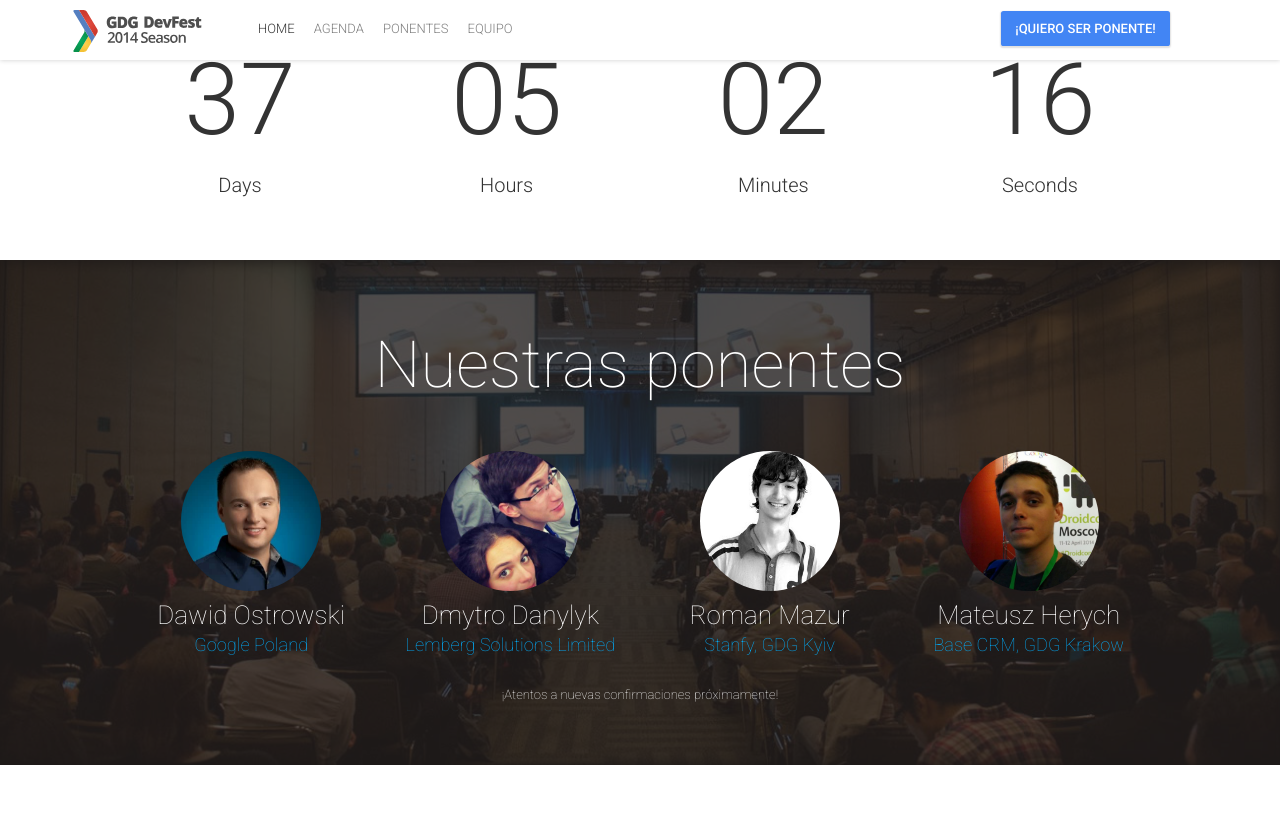
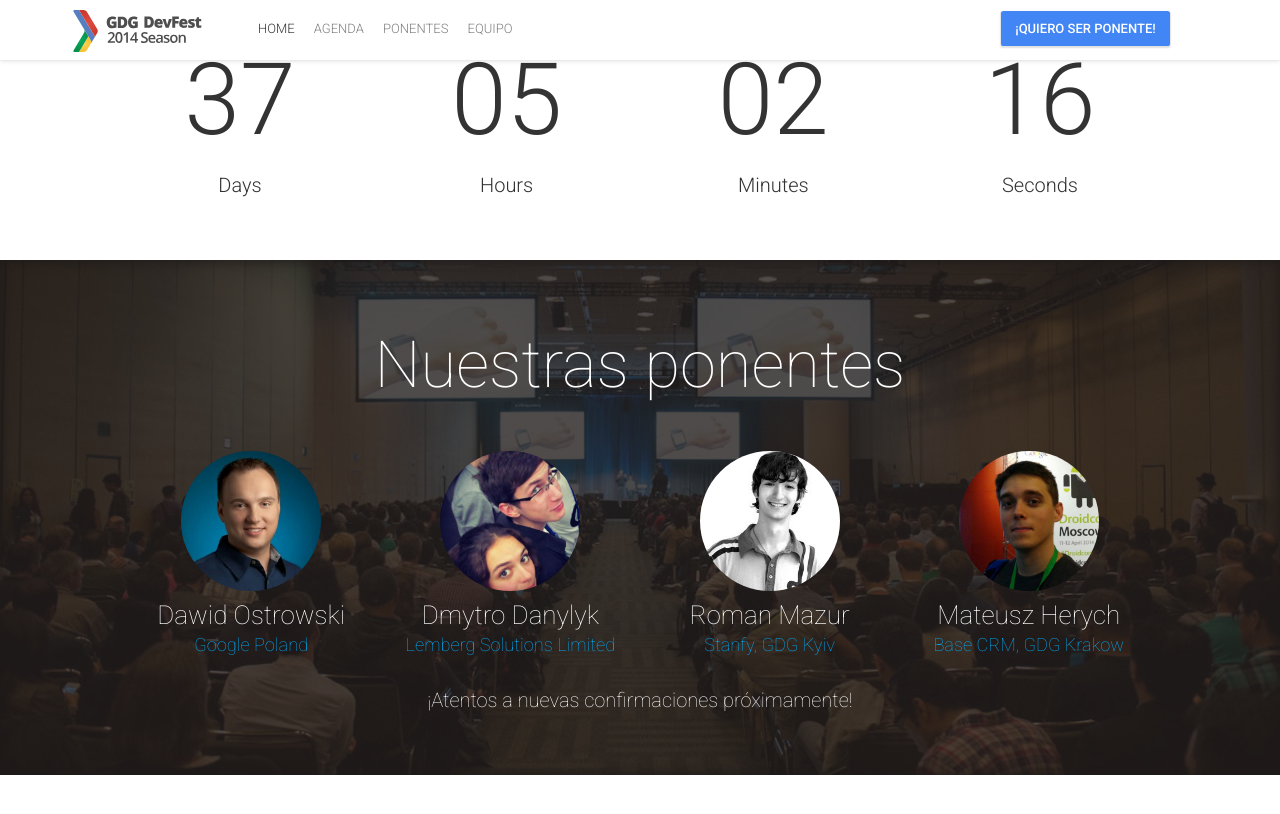
Before and after one commit to wtmalicante/wtmalicante.github.io, a Jekyll site: the page built from index.html, in a window 1280 px wide and 900 px high, scrolled down 1261 px. Shown: the top 814 px of the window. Built offline with Jekyll 4.4.1, drawn with Linux system fonts in a browser that asks for light colours; nearby versions of some CDN libraries; comment, search, counter and statistics services are not loaded.

Commit message:
Update rockstar-speakers.html

```diff
--- a/_includes/rockstar-speakers.html
+++ b/_includes/rockstar-speakers.html
@@ -4,7 +4,7 @@
 	<div class="content-wrapper">
 		<div class="col-lg-10 col-lg-offset-1 rockstar-speakers-list">
 			<h3 id="rockstar-speaker-title">{{ site.rockstarSpeakersTitle }}</h3>
-			<div id="rockstarSpeakersText">{{ site.rockstarSpeakersText }}</div>
+			<div id="rockstarSpeakersText" style="font-size:20px;">{{ site.rockstarSpeakersText }}</div>
 			<div class="clearfix"></div>
 			<!--<span class="bordered">
 				<a href="{{ site.baseurl }}/speakers/" class="bottom-section-link waves-effect waves-button waves-light">{{ site.rockstarSpeakersButtonText }}</a>
```
